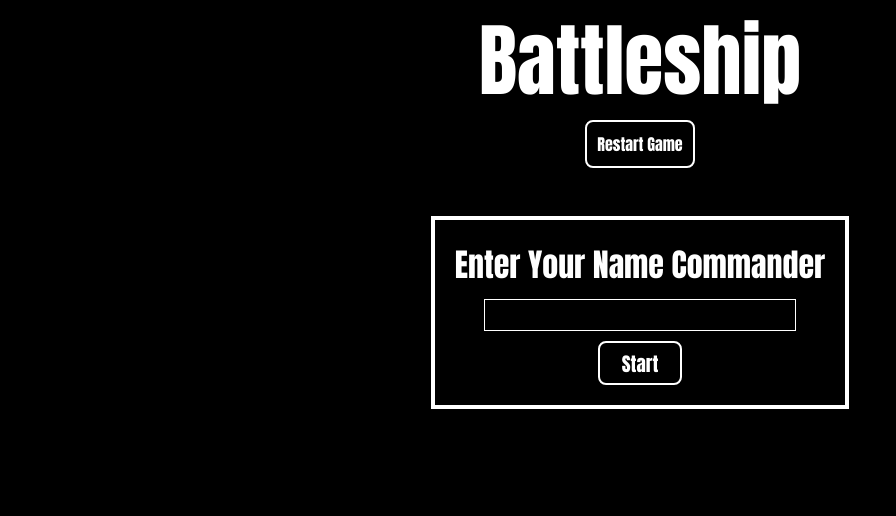
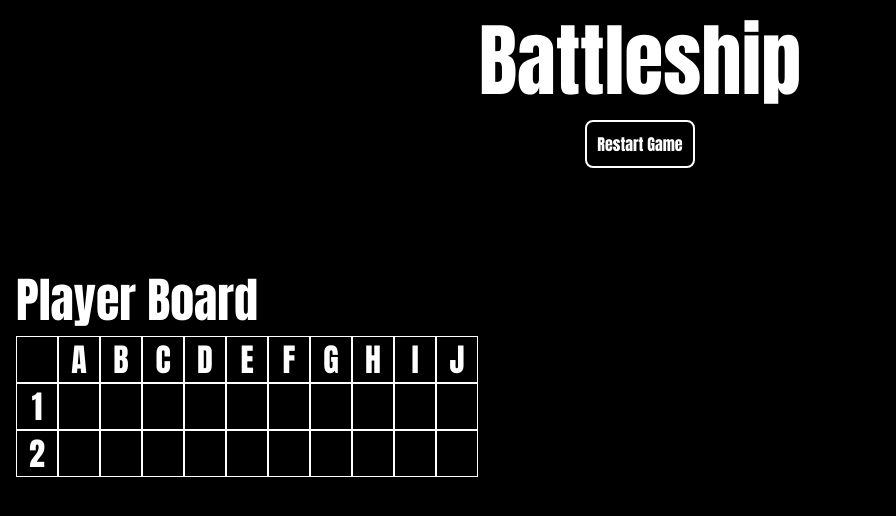
Before and after one commit to CrosscutX/battleship, a website with bundled scripts: page index.html in a window 1280 px wide. Shown: the whole page, without its empty margins (0-896 px from the left). Built offline with nearby package versions, Linux system fonts and the light colour scheme.

Commit message:
Start styling/implementing game page

```diff
--- a/index.html
+++ b/index.html
@@ -17,11 +17,70 @@
     <div class="name-screen">
       <div class="name-box">
         <label for="name">Enter Your Name Commander</label>
-        <input type="text" id="name" required />
+        <input type="text" id="name" class="name" required />
         <div class="start-button button">Start</div>
       </div>
     </div>
-    <div class="game-screen"></div>
+    <div class="game-screen">
+      <div class="boards">
+        <div class="left-container">
+          <h2>Player Board</h2>
+          <div class="player-board">
+            <!--Top Row-->
+            <div class="row">
+              <div class="board-space board-space-label"></div>
+              <div class="board-space board-space-label">A</div>
+              <div class="board-space board-space-label">B</div>
+              <div class="board-space board-space-label">C</div>
+              <div class="board-space board-space-label">D</div>
+              <div class="board-space board-space-label">E</div>
+              <div class="board-space board-space-label">F</div>
+              <div class="board-space board-space-label">G</div>
+              <div class="board-space board-space-label">H</div>
+              <div class="board-space board-space-label">I</div>
+              <div class="board-space board-space-label">J</div>
+            </div>
+            <!--Row 1-->
+            <div class="row">
+              <div class="board-space board-space-label">1</div>
+              <div class="board-space" data-r="0" data-c="0"></div>
+              <div class="board-space" data-r="0" data-c="1"></div>
+              <div class="board-space" data-r="0" data-c="2"></div>
+              <div class="board-space" data-r="0" data-c="3"></div>
+              <div class="board-space" data-r="0" data-c="4"></div>
+              <div class="board-space" data-r="0" data-c="5"></div>
+              <div class="board-space" data-r="0" data-c="6"></div>
+              <div class="board-space" data-r="0" data-c="7"></div>
+              <div class="board-space" data-r="0" data-c="8"></div>
+              <div class="board-space" data-r="0" data-c="9"></div>
+            </div>
+            <!--Row 2-->
+            <div class="row">
+              <div class="board-space board-space-label">2</div>
+              <div class="board-space" data-r="1" data-c="0"></div>
+              <div class="board-space" data-r="1" data-c="1"></div>
+              <div class="board-space" data-r="1" data-c="2"></div>
+              <div class="board-space" data-r="1" data-c="3"></div>
+              <div class="board-space" data-r="1" data-c="4"></div>
+              <div class="board-space" data-r="1" data-c="5"></div>
+              <div class="board-space" data-r="1" data-c="6"></div>
+              <div class="board-space" data-r="1" data-c="7"></div>
+              <div class="board-space" data-r="1" data-c="8"></div>
+              <div class="board-space" data-r="1" data-c="9"></div>
+            </div>
+            <!--Row 3-->
+            <!--Row 4-->
+            <!--Row 5-->
+            <!--Row 6-->
+            <!--Row 7-->
+            <!--Row 8-->
+            <!--Row 9-->
+            <!--Row 10-->
+          </div>
+        </div>
+        <div class="computer-board"></div>
+      </div>
+    </div>
     <div class="finish-screen"></div>
 
     <script type="module" src="main.js" defer></script>
--- a/main.js
+++ b/main.js
@@ -1,20 +1,29 @@
 "use strict";
 import { Ship, Gameboard, Player } from "./battle.js";
 //GAME START--------------------------------------------------------------
-const namePage = document.querySelector(".name-screen");
-const restartBtn = document.querySelector(".restart-button");
-const startBtn = document.querySelector(".start-button");
-console.log("HI");
-restartBtn.addEventListener("click", () => {
-  location.reload();
-});
+const playerName = document.querySelector(".name");
+
 gameLoop();
+//Controls the flow of the game, from start to finish
 function gameLoop() {
   gameStart();
 }
 
 function gameStart() {
-  console.log("gamestart is working");
+  const namePage = document.querySelector(".name-screen");
+  const gamePage = document.querySelector(".game-screen");
+  const restartBtn = document.querySelector(".restart-button");
+  const startBtn = document.querySelector(".start-button");
+
+  restartBtn.addEventListener("click", () => {
+    location.reload();
+  });
+
+  startBtn.addEventListener("click", () => {
+    namePage.style.display = "none";
+    gamePage.style.display = "flex";
+    playerName = document.querySelector(".name");
+  });
 }
 
 function gameEnd(player) {
--- a/style.css
+++ b/style.css
@@ -12,6 +12,10 @@ body {
 h1 {
   font-weight: 400;
   font-size: 5rem;
+}
+
+h2 {
+  font-weight: 100;
 }
 
 .button {
@@ -39,7 +43,7 @@ header {
 /*Name Page*/
 
 .name-screen {
-  display: flex;
+  display: none;
   justify-content: center;
   margin-top: 3rem;
 }
@@ -74,3 +78,32 @@ header {
   height: 20px;
   width: 60px;
 }
+/*Name Page end*/
+
+.game-screen {
+  margin-top: 5rem;
+}
+
+.boards {
+  display: flex;
+  font-size: 2rem;
+  padding: 1rem;
+}
+
+.left-container {
+  display: flex;
+  flex-direction: column;
+}
+
+.row {
+  display: flex;
+}
+
+.board-space {
+  display: flex;
+  justify-content: center;
+  align-items: center;
+  border: 1px solid white;
+  width: 40px;
+  height: 45px;
+}
```
